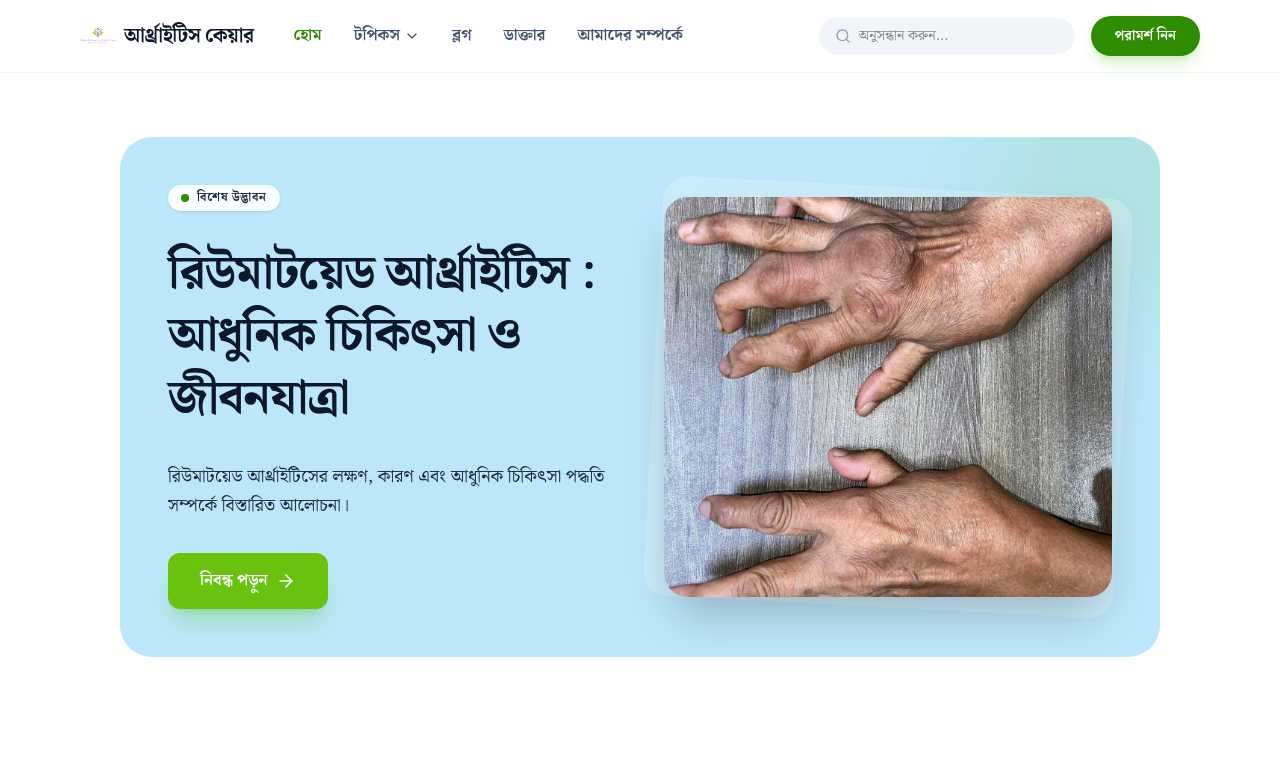
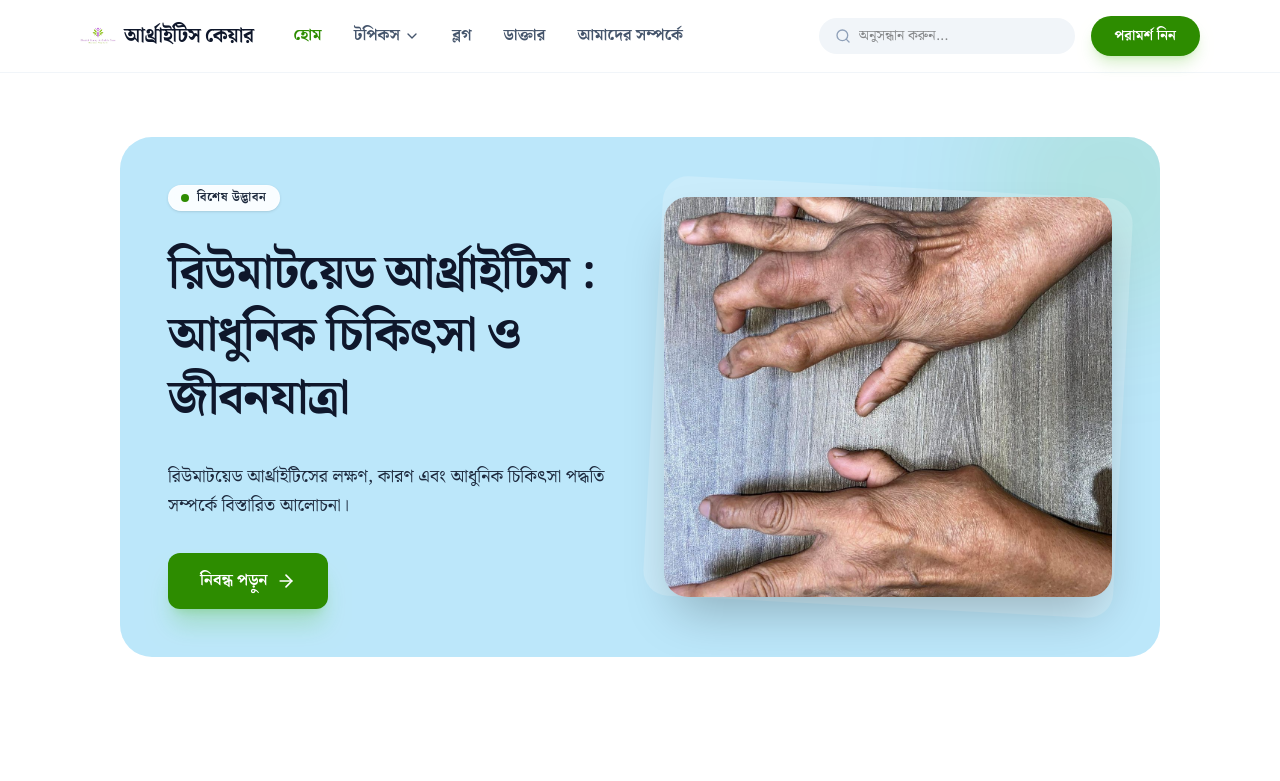
Before and after one commit to Subroto112001/MediBlog, a Next.js app: page / in a window 1280 px wide. Shown: the top 781 px of the page. Built offline with nearby package versions, Linux system fonts and the light colour scheme.

Commit message:
banner button color change

```diff
--- a/src/app/page.jsx
+++ b/src/app/page.jsx
@@ -97,7 +97,7 @@ export default function Home() {
               <div className="flex flex-wrap gap-4">
                 <Link
                   href={`/articles/${FEATURED_ARTICLE.slug}`}
-                  className="bg-[#68c20e] hover:bg-[#44af13] text-white px-8 py-4 rounded-xl text-base font-bold transition-all shadow-xl shadow-[#38B000]/20 flex items-center gap-2 group focus-visible:outline-none focus-visible:ring-4 focus-visible:ring-[#2d8c00]/40"
+                  className="bg-[#2D8C00] hover:bg-[#236e00] text-white px-8 py-4 rounded-xl text-base font-bold transition-all shadow-xl shadow-[#38B000]/20 flex items-center gap-2 group focus-visible:outline-none focus-visible:ring-4 focus-visible:ring-[#2d8c00]/40"
                   aria-label={`পড়ুন: ${FEATURED_ARTICLE.title}`}
                 >
                   নিবন্ধ পড়ুন
--- a/src/component/Footer/Footer.jsx
+++ b/src/component/Footer/Footer.jsx
@@ -32,6 +32,7 @@ export default function Footer() {
         { label: "গোপনীয়তা নীতি", href: "#" },
         { label: "ব্যবহারের শর্তাবলী", href: "#" },
         { label: "কুকি পলিসি", href: "#" },
+        { label: "সাইট ম্যাপ", href: "#" },
 
       ],
     },
```
